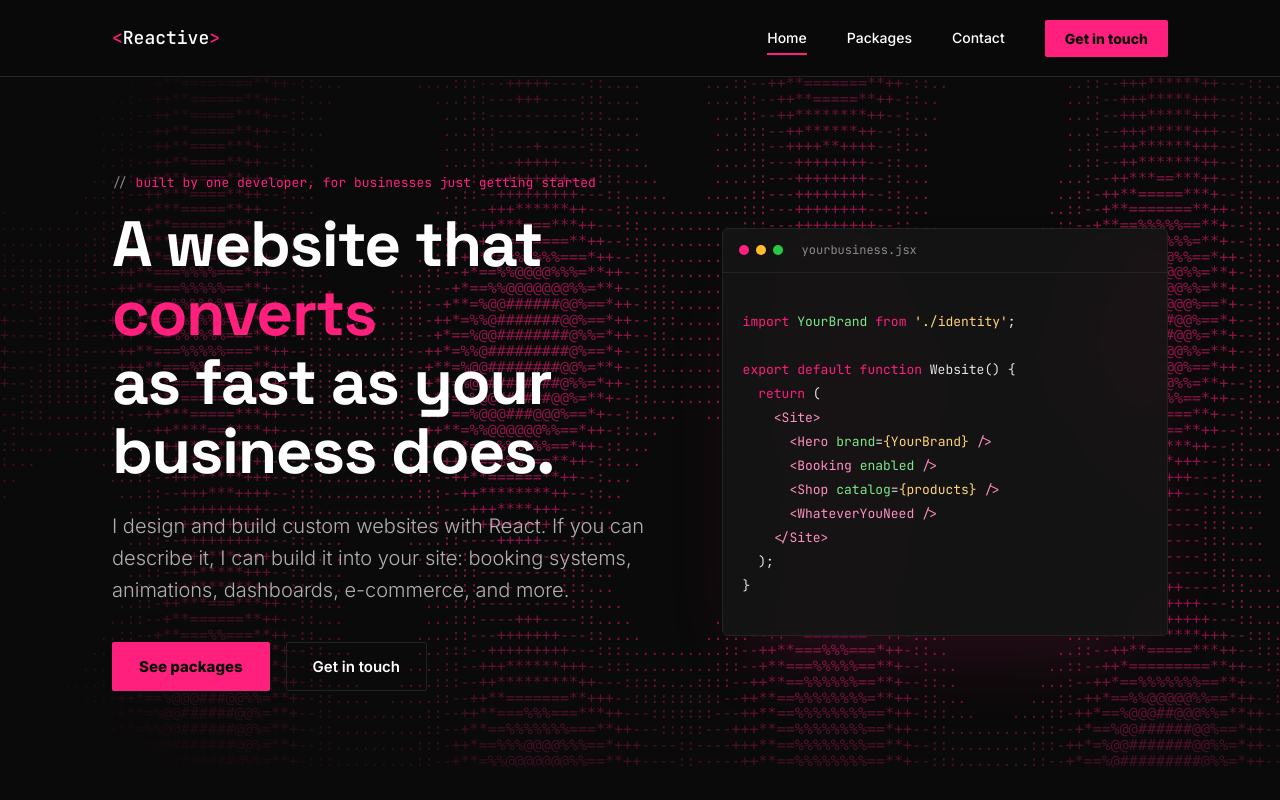
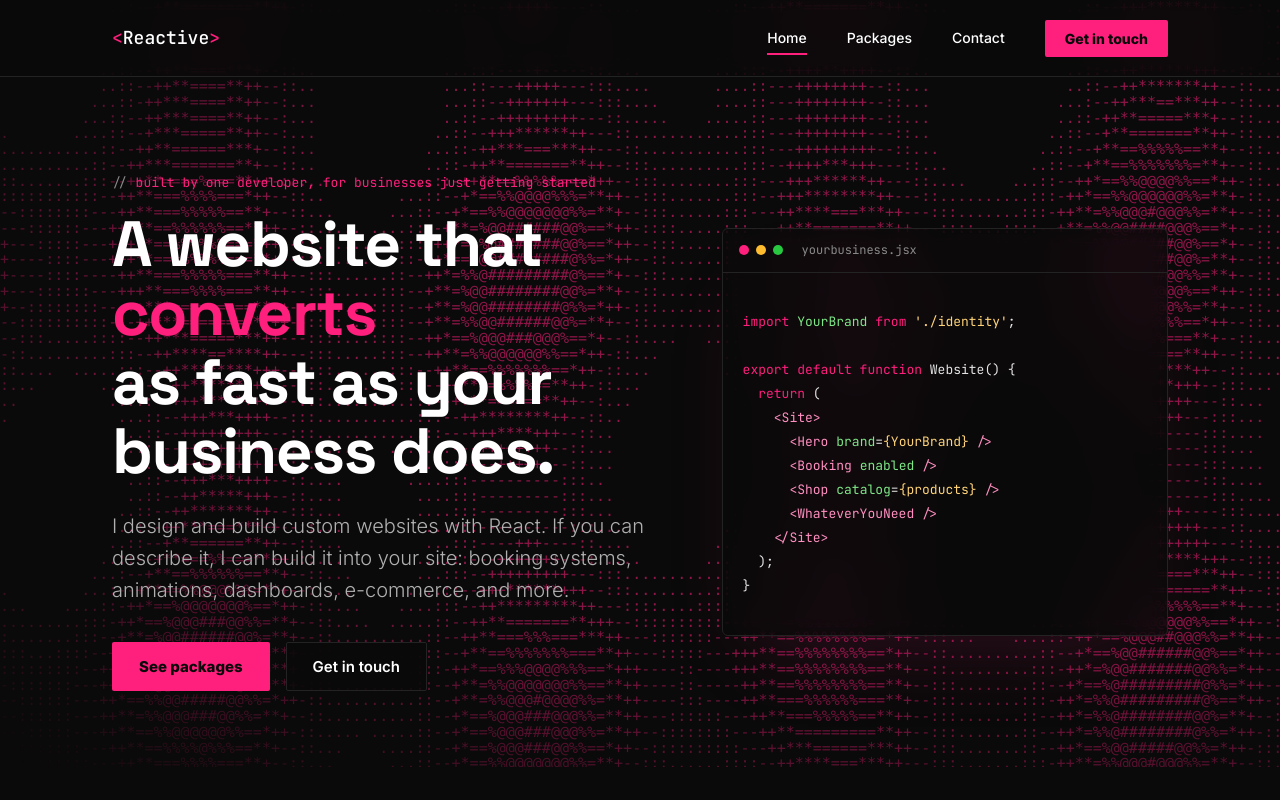
Before and after one commit to rawd666/reactive, a React (Vite) app: page / in a window 1280 px wide. Shown: the top 800 px of the page. Built offline with nearby package versions, Linux system fonts and the light colour scheme.

Commit message:
make blur effect more see-through

```diff
--- a/src/index.css
+++ b/src/index.css
@@ -30,6 +30,13 @@ body {
 
   --radius-sm:2px;
   --radius-md:6px;
+  --nav-height:76px;
+
+  /* Frosted glass, shared by the nav, the hero code window and the secondary
+     button so they stay identical. Lower the alpha to see more of what is
+     behind; the blur only reads where the backdrop has some contrast. */
+  --glass-bg:rgba(10,10,10,0.65);
+  --glass-blur:blur(10px);
   --max-width:1120px;
   --space-section:76px;
 
@@ -96,11 +103,11 @@ body {
 /* ---------- NAV ---------- */
 .rx-nav{
   position:sticky;top:0;z-index:100;
-  background:rgba(10,10,10,0.85);
-  backdrop-filter:blur(10px);
+  background:var(--glass-bg);
+  backdrop-filter:var(--glass-blur);
   border-bottom:1px solid var(--color-border);
 }
-.rx-nav-inner{display:flex;align-items:center;justify-content:space-between;height:76px;}
+.rx-nav-inner{display:flex;align-items:center;justify-content:space-between;height:var(--nav-height);}
 .rx-logo{font-family:var(--font-mono);font-size:18px;font-weight:500;display:flex;align-items:center;background:none;border:none;color:var(--color-white);padding:0;}
 .rx-logo .bracket{color:var(--color-pink);}
 .rx-cursor{display:inline-block;width:8px;height:16px;background:var(--color-pink);margin-left:4px;animation:rx-blink 1.1s steps(1) infinite;}
@@ -136,26 +143,35 @@ body {
    loaded too, if 800 still isn't enough. */
 .rx-btn-primary{background:var(--color-pink);color:var(--color-black);font-weight:800;}
 .rx-btn-primary:hover{background:var(--color-white);}
-.rx-btn-outline{border-color:var(--color-border);color:var(--color-white);}
+/* The secondary button is glass too, so it picks up whatever it sits over. */
+.rx-btn-outline{
+  border-color:var(--color-border);color:var(--color-white);
+  background:var(--glass-bg);
+  backdrop-filter:var(--glass-blur);
+}
 .rx-btn-outline:hover{border-color:var(--color-pink);color:var(--color-pink);}
 .rx-btn-full{width:100%;justify-content:center;}
 
 /* ---------- HERO CODE WINDOW ---------- */
-/* The ascii wave field sits behind the hero. It is masked so it blooms behind
-   the code window on the right and has faded out by the time it reaches the
-   headline, which keeps the copy at full contrast. */
-.rx-hero{position:relative;overflow:hidden;}
+/* The ascii wave field sits behind the hero. The section is pulled up under the
+   sticky nav (and pads itself back down) so the field starts at the very top of
+   the page — that is what gives the nav's own backdrop-filter something to blur.
+   Masked so it blooms behind the code window on the right and has faded out by
+   the time it reaches the headline, which keeps the copy at full contrast. */
+.rx-hero{
+  position:relative;overflow:hidden;
+  margin-top:calc(var(--nav-height) * -1);
+  padding-top:calc(96px + var(--nav-height));
+}
 .rx-ascii-waves{
   position:absolute;inset:0;z-index:0;pointer-events:none;
-  mask-image:radial-gradient(115% 85% at 74% 48%,#000 0%,#000 38%,transparent 82%);
+  mask-image:radial-gradient(120% 95% at 74% 42%,#000 0%,#000 44%,transparent 86%);
 }
 .rx-hero-grid{display:grid;grid-template-columns:1.1fr 0.9fr;gap:64px;align-items:center;position:relative;z-index:1;}
-/* Same frosted-glass recipe as .rx-nav: the panel colour at 0.85 alpha over a
-   10px backdrop blur. rgba() rather than the token because a custom property
-   can't be given an alpha inline. (The build adds the -webkit- prefix.) */
+/* Exactly the nav's surface — same token, no grey tint of its own. */
 .rx-code-window{
-  background:rgba(22,22,22,0.85); /* --color-gray-dark */
-  backdrop-filter:blur(10px);
+  background:var(--glass-bg);
+  backdrop-filter:var(--glass-blur);
   border:1px solid var(--color-border);border-radius:var(--radius-md);overflow:hidden;
   box-shadow:0 40px 80px -30px rgba(255,31,125,0.15);
 }
--- a/src/pages/Home.jsx
+++ b/src/pages/Home.jsx
@@ -20,7 +20,8 @@ function Home() {
         title="React Websites for Small Businesses"
         description="Reactive designs and builds fast, custom React websites for small and new businesses across the US. No templates: booking systems, e-commerce, animations, and dashboards built around your business."
       />
-      <section className="rx-section rx-hero" style={{ paddingTop: 96 }}>
+      {/* padding-top lives in .rx-hero — it has to account for the nav it tucks under */}
+      <section className="rx-section rx-hero">
         <AsciiWaves />
         <div className="rx-wrap rx-hero-grid">
           <div>
```
